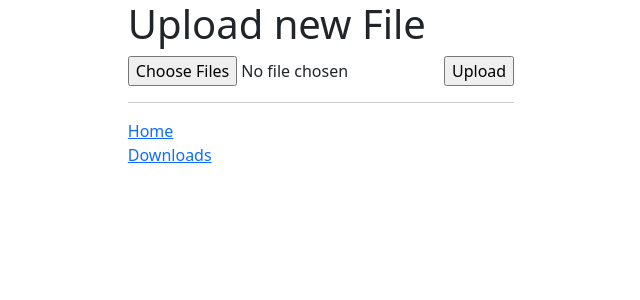
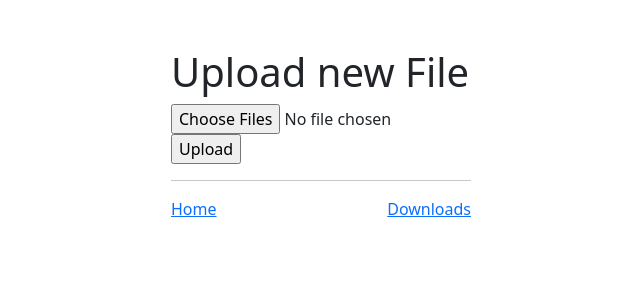
Before and after one commit to cryswerton/py-downloads-site, a Flask app: page /upload in a window 1280 px wide. Shown: the top 300 px of the page, without its empty margins (319-959 px from the left). Run offline with Flask 2, Linux system fonts and the light colour scheme.

Commit message:
added new style to delete buttons and new position to link buttons

```diff
--- a/static/styles/mainpage.css
+++ b/static/styles/mainpage.css
@@ -1,3 +1,3 @@
-body{
-    height: 100%;
+.content{
+    width: 300px;
 }
--- a/templates/base.html
+++ b/templates/base.html
@@ -9,8 +9,8 @@
     <title>Py Downloads</title>
     {% block head %}{% endblock %}
 </head>
-<body>
-    <div class="main d-flex justify-content-center align-items-center">
+<body class="container">
+    <div class="main mt-5 d-flex flex-column align-items-center">
         <div class="content">
             {% block body %}{% endblock %}
         </div>
--- a/templates/upload.html
+++ b/templates/upload.html
@@ -14,11 +14,13 @@
       <input type=submit value=Upload>
     </form>
     <hr>
-    <div>
-        <a href="{{ url_for('home')}}">Home</a>
-    </div>
-    <div>
-        <a href="{{ url_for('downloads')}}">Downloads</a>
+    <div class="links d-flex justify-content-between">
+        <div>
+            <a href="{{ url_for('home')}}">Home</a>
+        </div>
+        <div>
+            <a href="{{ url_for('downloads')}}">Downloads</a>
+        </div>
     </div>
 
 {% endblock %}
```
Also changed, not shown: templates/downloads.html (+10 -8 lines), templates/home.html (+7 -6 lines).
